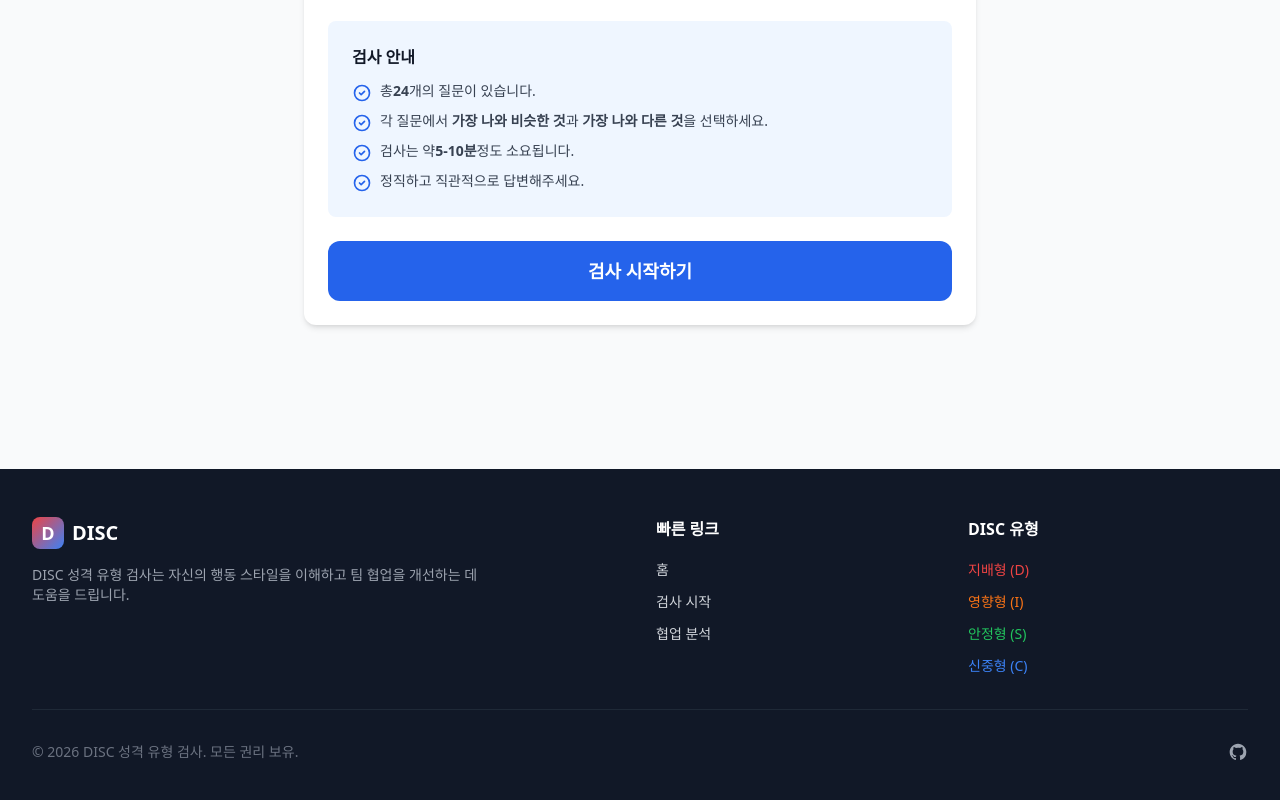
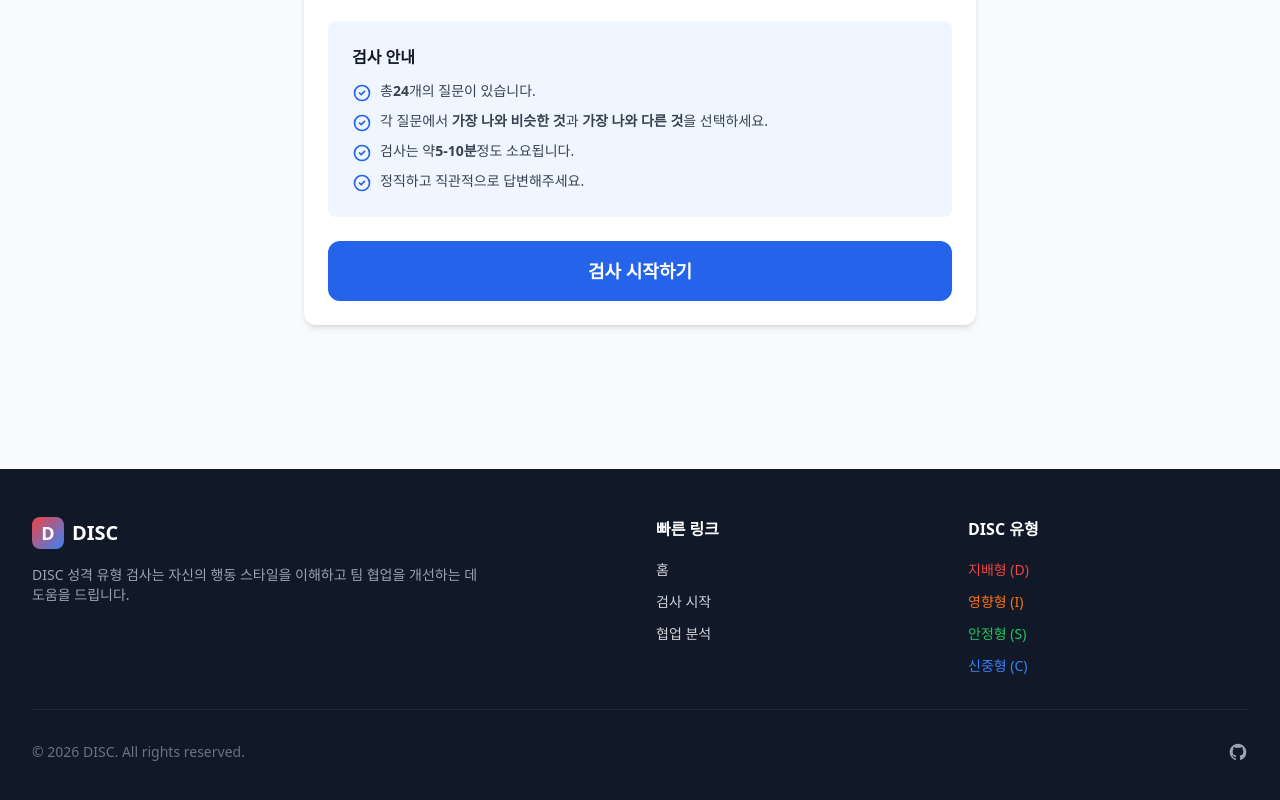
Before and after one commit to dohoons/disc-test, a React (Vite) app: page /disc-test/assessment in a window 1280 px wide. Shown: the part 396-1196 px from the top of the page. Built offline with nearby package versions, Linux system fonts and the light colour scheme.

Commit message:
style: 푸터 저작권 문구를 영어로 변경

```diff
--- a/src/components/layout/Footer.tsx
+++ b/src/components/layout/Footer.tsx
@@ -71,7 +71,7 @@ export function Footer() {
         <div className="mt-8 pt-8 border-t border-gray-800">
           <div className="flex flex-col sm:flex-row justify-between items-center space-y-4 sm:space-y-0">
             <p className="text-sm text-gray-500">
-              © {currentYear} DISC 성격 유형 검사. 모든 권리 보유.
+              © {currentYear} DISC. All rights reserved.
             </p>
             <div className="flex items-center space-x-6">
               <a
```
